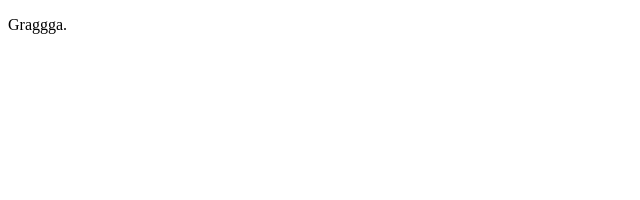
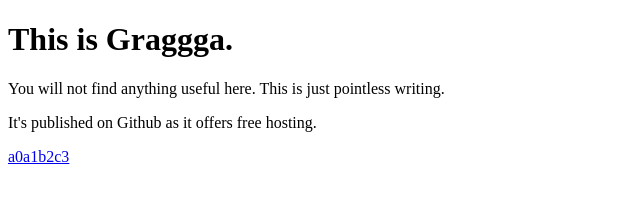
Before and after one commit to graggga/graggga.github.io, a plain HTML site: page index.html in a window 1280 px wide. Shown: the whole page, without its empty margins (0-640 px from the left). Drawn offline with Linux system fonts and the light colour scheme.

Commit message:
Adding some more

```diff
--- a/index.html
+++ b/index.html
@@ -2,7 +2,13 @@
 <html>
 <body>
 
-<p>Graggga.</p>
+<h1>This is Graggga.</h1>
+
+<p>You will not find anything useful here. This is just pointless writing.</p>
+
+<p>It's published on Github as it offers free hosting.</p>
+
+<p><a href="~/data/a0a1b2c3.html">a0a1b2c3</a></p>
 
 </body>
 </html>
```
Also changed, not shown: data/a0a1b2c3.html (added, +10 -0 lines).
